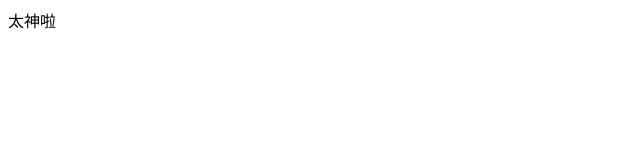
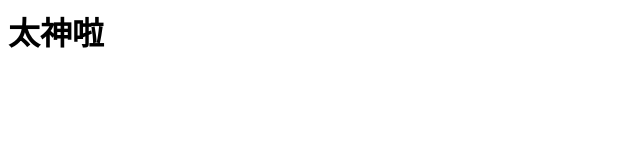
Before and after one commit to phacus/phacus.github.io, a plain HTML site: page index.html in a window 1280 px wide. Shown: the whole page, without its empty margins (0-640 px from the left). Drawn offline with Linux system fonts and the light colour scheme.

Commit message:
Second Commit

```diff
--- a/index.html
+++ b/index.html
@@ -3,6 +3,6 @@
 
     </head>
     <body>
-        太神啦
+        <h1>太神啦</h1>
     </body>
 </html>
```
